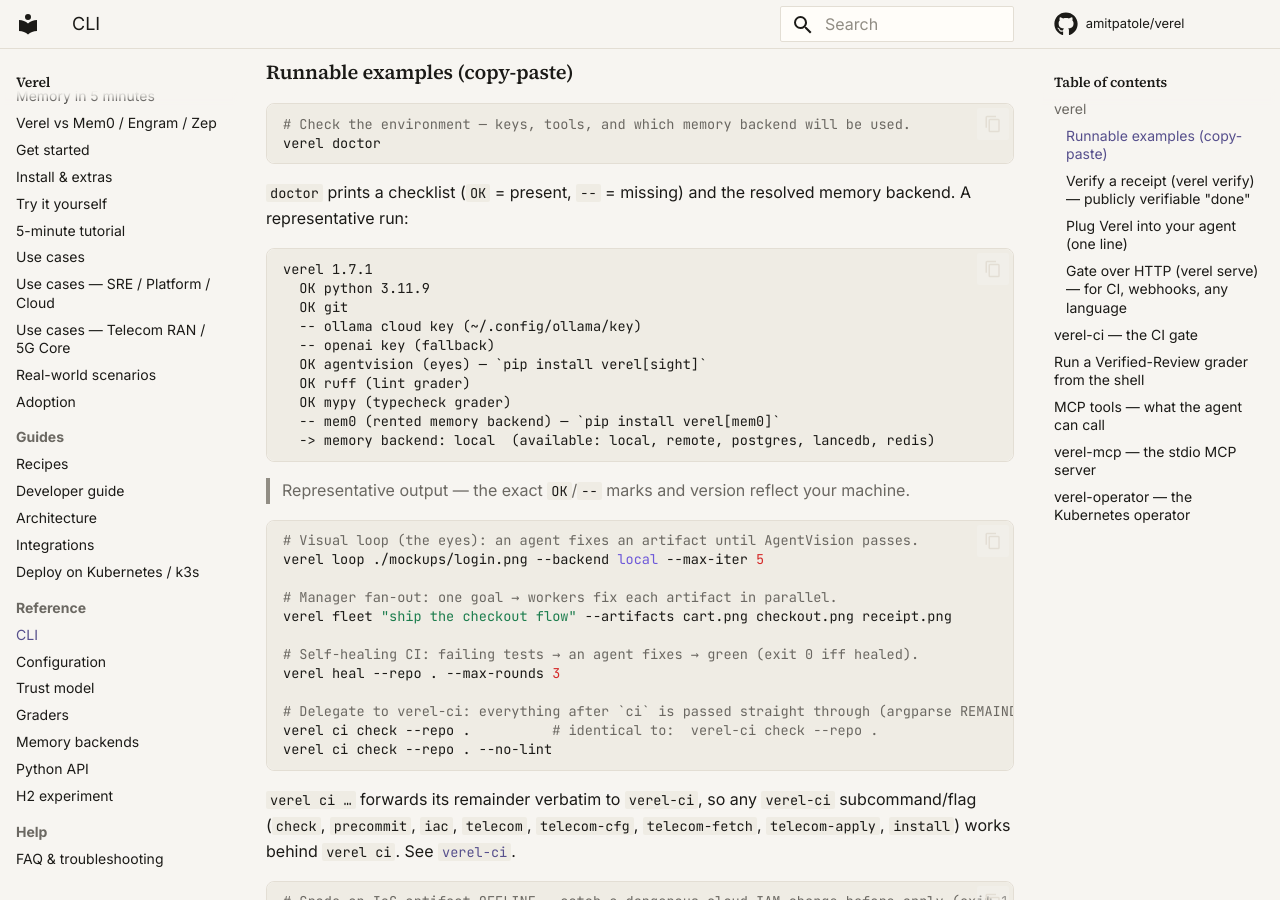
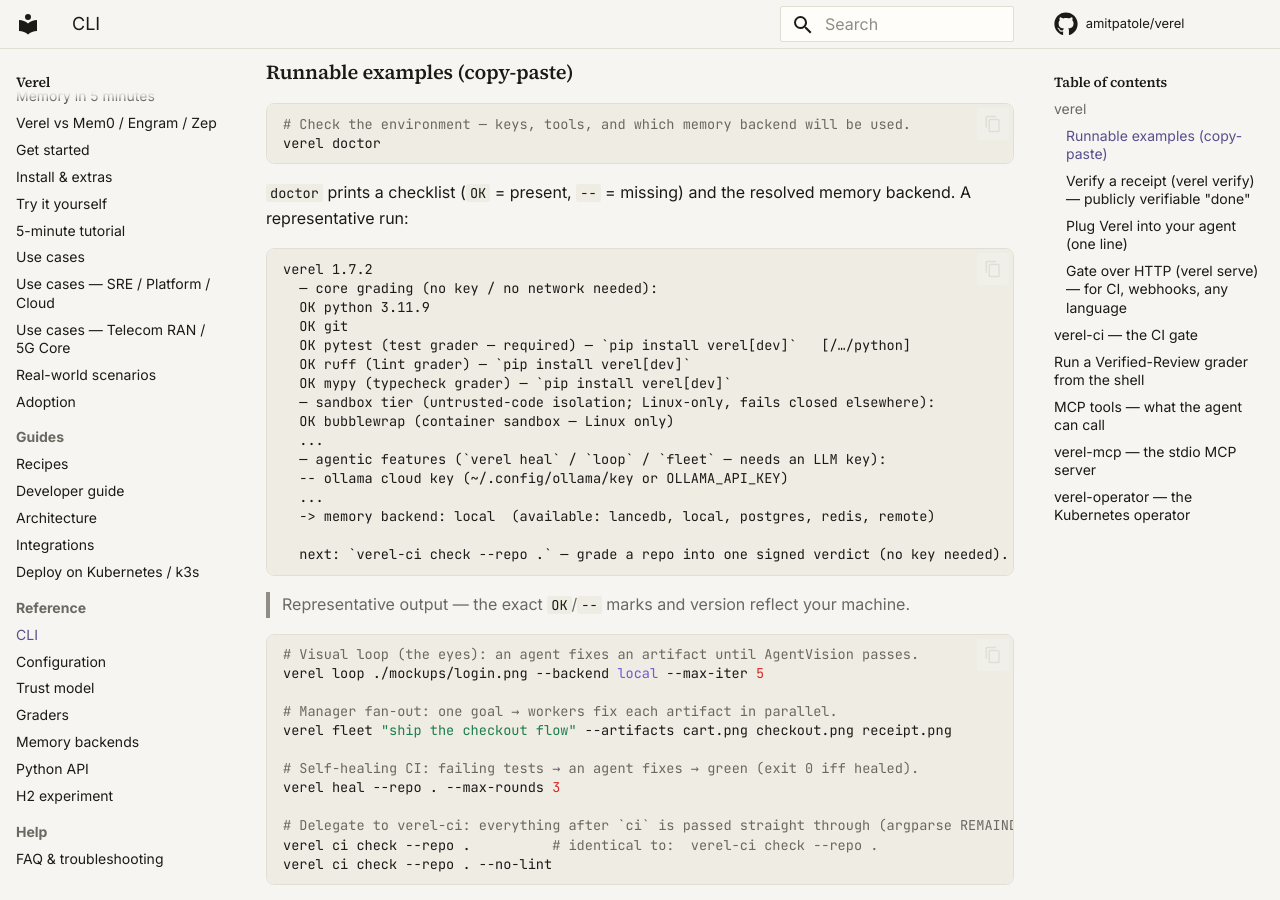
Before and after one commit to amitpatole/verel, an MkDocs documentation site: the page built from docs/cli.md, in a window 1280 px wide and 900 px high, scrolled down 1411 px. Built offline with MkDocs 1.6.1 and Material for MkDocs 9.7.7, drawn with Linux system fonts in a browser that asks for light colours; comment, search, counter and statistics services are not loaded.

Commit message:
release: v1.7.2 — adoption P2 polish (CLI help + docs completeness)
Bump version everywhere + CHANGELOG 1.7.2 (verel-ci --help, grade_* re-export, heal hint, cli.md/usage/
tutorial doc completeness, doctor sample refresh). Gate: ruff + mypy + 1198 tests + mkdocs --strict +
verel-ci precommit (verdict=pass).

Co-Authored-By: Claude Opus 4.8 <noreply@anthropic.com>

````diff
--- a/docs/cli.md
+++ b/docs/cli.md
@@ -48,16 +48,22 @@ verel doctor
 A representative run:
 
 ```text
-verel 1.7.1
+verel 1.7.2
+  — core grading (no key / no network needed):
   OK python 3.11.9
   OK git
-  -- ollama cloud key (~/.config/ollama/key)
-  -- openai key (fallback)
-  OK agentvision (eyes) — `pip install verel[sight]`
-  OK ruff (lint grader)
-  OK mypy (typecheck grader)
-  -- mem0 (rented memory backend) — `pip install verel[mem0]`
-  -> memory backend: local  (available: local, remote, postgres, lancedb, redis)
+  OK pytest (test grader — required) — `pip install verel[dev]`   [/…/python]
+  OK ruff (lint grader) — `pip install verel[dev]`
+  OK mypy (typecheck grader) — `pip install verel[dev]`
+  — sandbox tier (untrusted-code isolation; Linux-only, fails closed elsewhere):
+  OK bubblewrap (container sandbox — Linux only)
+  ...
+  — agentic features (`verel heal` / `loop` / `fleet` — needs an LLM key):
+  -- ollama cloud key (~/.config/ollama/key or OLLAMA_API_KEY)
+  ...
+  -> memory backend: local  (available: lancedb, local, postgres, redis, remote)
+
+  next: `verel-ci check --repo .` — grade a repo into one signed verdict (no key needed).
 ```
 
 > Representative output — the exact `OK`/`--` marks and version reflect your machine.
--- a/pyproject.toml
+++ b/pyproject.toml
@@ -4,7 +4,7 @@ build-backend = "hatchling.build"
 
 [project]
 name = "verel"
-version = "1.7.1"
+version = "1.7.2"
 description = "The agent framework where nothing is done until a grader returns a verdict — verification + grounded perception (AgentVision eyes), compounding memory, a fleet, agent-built tooling, and agent-run CI/CD."
 readme = "README.md"
 requires-python = ">=3.10"
--- a/src/verel/__init__.py
+++ b/src/verel/__init__.py
@@ -8,7 +8,7 @@ and perception (eyes/ears). Docs: https://amitpatole.github.io/verel/
 
 from __future__ import annotations
 
-__version__ = "1.7.1"
+__version__ = "1.7.2"
 
 from .verdict import (
     GateResult,
````
Also changed, not shown: CHANGELOG.md (+8 -0 lines), README.md (+2 -2 lines), docs/getting-started.md (+2 -2 lines), docs/integrations.md (+3 -3 lines), docs/try-it.md (+1 -1 lines), docs/usage.md (+3 -3 lines), docs/use-cases-infra.md (+1 -1 lines), 1 other file.
